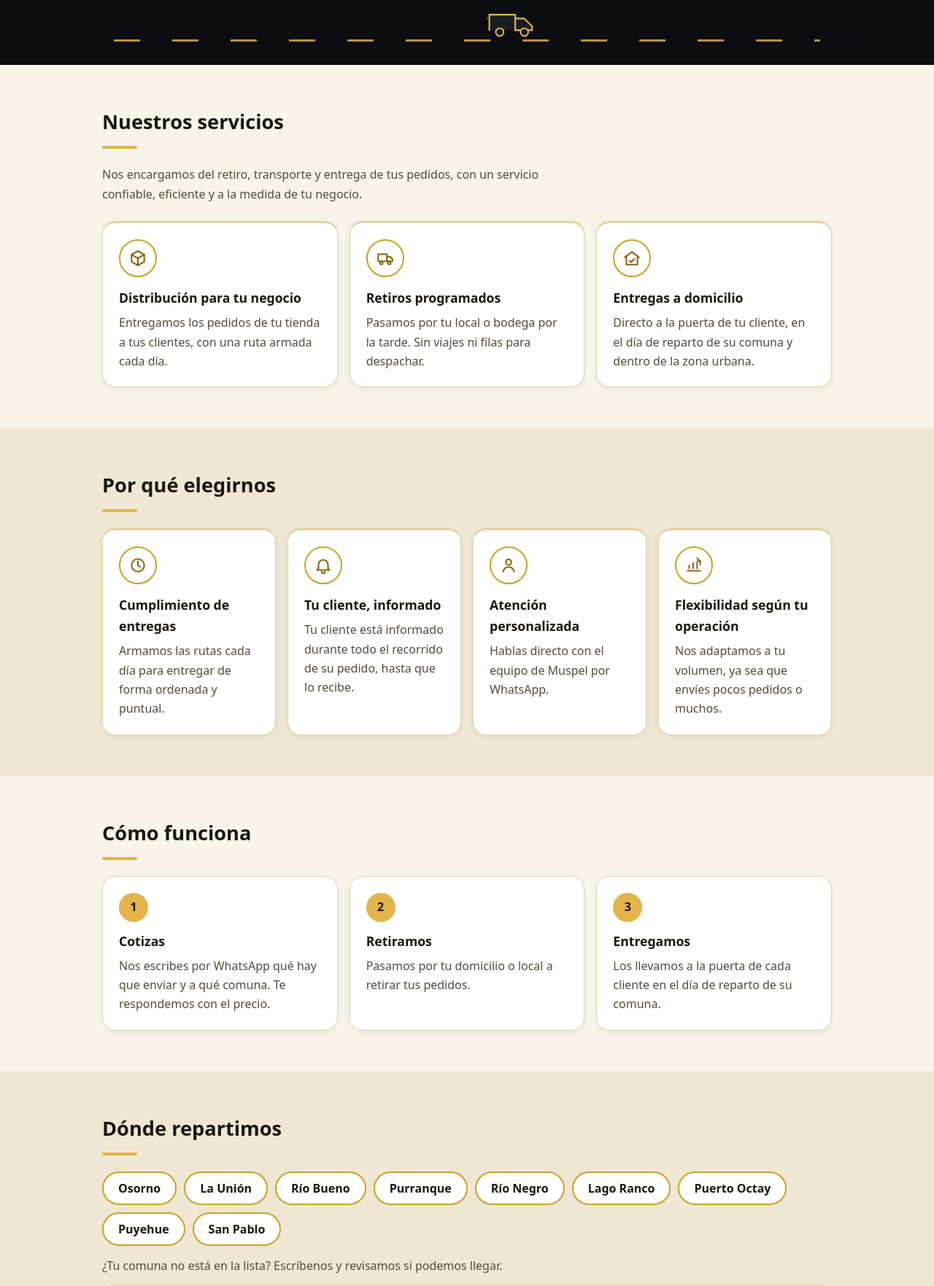
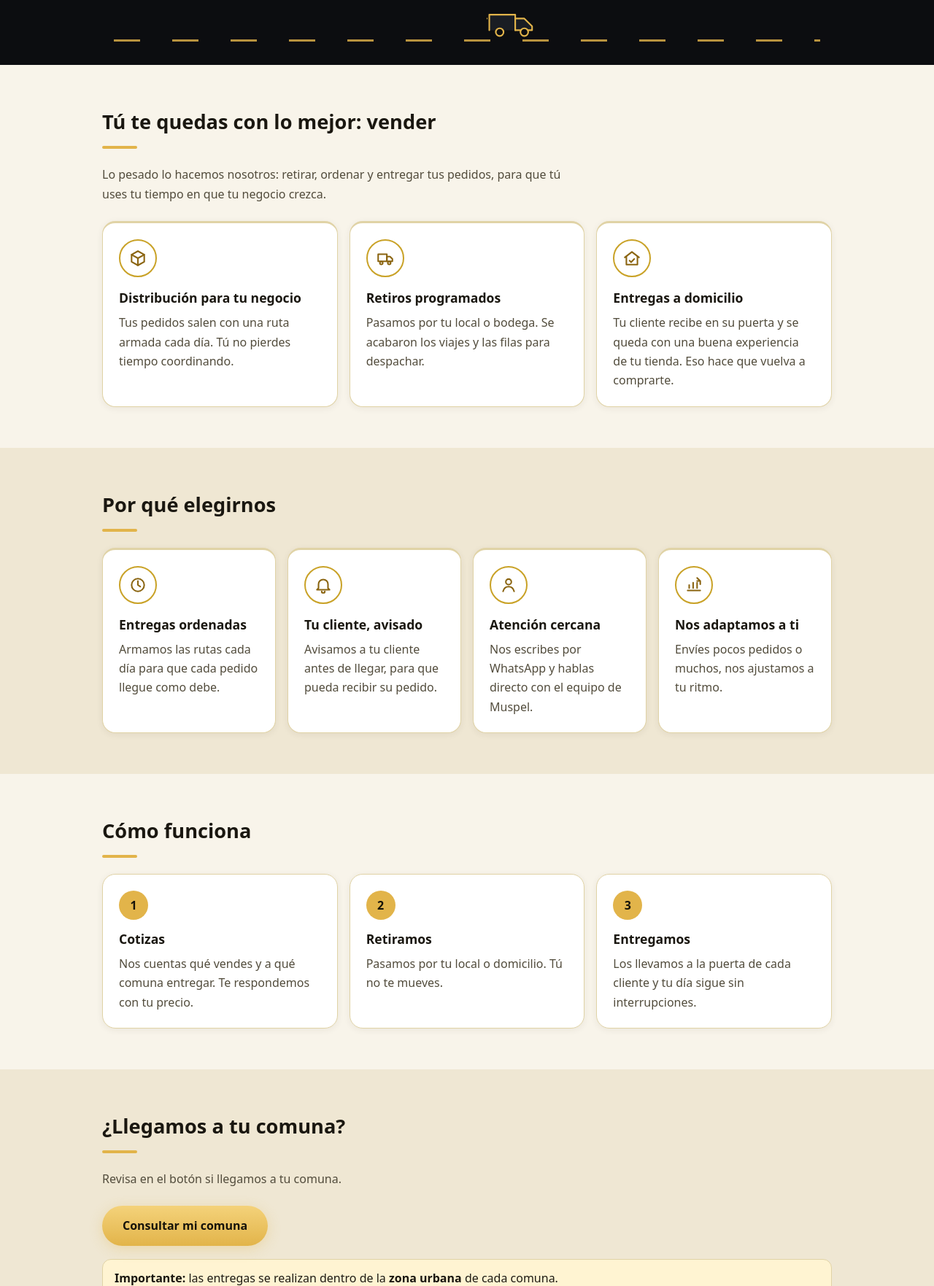
Before and after one commit to muspellogistics-prog/muspel-web, a plain HTML site: page index.html in a window 1280 px wide. Shown: the part 1037-2800 px from the top of the page at 73% size. Drawn offline with Linux system fonts and the light colour scheme.

Commit message:
Add files via upload

```diff
--- a/index.html
+++ b/index.html
@@ -4,14 +4,14 @@
 <meta charset="utf-8">
 <meta name="viewport" content="width=device-width,initial-scale=1">
 <title>Muspel Logistics | Reparto y última milla en Osorno</title>
-<meta name="description" content="Tú vendes. Nosotros entregamos. Retiro por la tarde y entrega según el día de reparto de cada comuna para emprendedores y empresas en Osorno y 8 comunas más. Cotiza por WhatsApp.">
+<meta name="description" content="Tú vendes. Nosotros entregamos. Retiramos en tu local o domicilio y entregamos a tu cliente, para emprendedores y empresas en Osorno y alrededores. Cotiza por WhatsApp.">
 <link rel="icon" href="logo.jpg">
 <link rel="canonical" href="https://muspel.cl/">
 <meta name="robots" content="index,follow">
 <meta property="og:type" content="website">
 <meta property="og:site_name" content="Muspel Logistics">
 <meta property="og:title" content="Muspel Logistics | Reparto y última milla en Osorno">
-<meta property="og:description" content="Tú vendes. Nosotros entregamos. Retiro por la tarde y entrega en Osorno y 8 comunas más para emprendedores y empresas.">
+<meta property="og:description" content="Tú vendes. Nosotros entregamos. Retiramos en tu local o domicilio y entregamos a tu cliente, en Osorno y alrededores.">
 <meta property="og:url" content="https://muspel.cl/">
 <meta property="og:image" content="https://muspel.cl/logo.jpg">
 <meta property="og:locale" content="es_CL">
@@ -20,7 +20,7 @@
  "@type": "LocalBusiness",
  "name": "Muspel Logistics",
  "legalName": "Muspel Distribución y Logística SpA",
- "description": "Retiro por la tarde y entrega en Osorno y 8 comunas más para emprendedores y empresas. Reparto y última milla.",
+ "description": "Retiramos en tu local o domicilio y entregamos a tu cliente, en Osorno y alrededores. Reparto y última milla.",
  "url": "https://muspel.cl/",
  "logo": "https://muspel.cl/logo.jpg",
  "image": "https://muspel.cl/logo.jpg",
@@ -31,7 +31,8 @@
   "addressRegion": "Región de Los Lagos",
   "addressCountry": "CL"
  },
- "areaServed": [{"@type":"City","name":"Osorno"},{"@type":"City","name":"La Unión"},{"@type":"City","name":"Río Bueno"},{"@type":"City","name":"Purranque"},{"@type":"City","name":"Río Negro"},{"@type":"City","name":"Lago Ranco"},{"@type":"City","name":"Puerto Octay"},{"@type":"City","name":"Puyehue"},{"@type":"City","name":"San Pablo"}],
+ "areaServed": {"@type":"City","name":"Osorno"}
+,
  "sameAs": [
   "https://www.instagram.com/muspel.logistics",
   "https://www.tiktok.com/@muspel.logistics"
@@ -193,7 +194,7 @@ footer a{color:inherit}
   <h1>Tú vendes.<span>Nosotros entregamos.</span></h1>
   <p class="sub">Retiramos tus pedidos en tu local o domicilio y los llevamos a la puerta de tu cliente en el siguiente día de reparto. Repartimos en la zona urbana de Osorno y alrededores.</p>
   <div class="btns">
-    <a class="btn btn-p" href="https://wa.me/56952207386?text=Hola%2C%20quiero%20informaci%C3%B3n%20del%20servicio%20de%20reparto%20de%20Muspel.">Escríbenos por WhatsApp</a>
+    <a class="btn btn-p" href="https://wa.me/56952207386?text=Hola%2C%20quiero%20informaci%C3%B3n%20del%20servicio%20de%20reparto%20de%20Muspel.">Quiero cotizar mi envío</a>
     <a class="btn btn-s" href="#como">Cómo funciona</a>
   </div>
 </header>
@@ -204,51 +205,49 @@ footer a{color:inherit}
 </div>
 
 <section class="band"><div class="wrap">
-  <h2 id="servicios">Nuestros servicios</h2>
-  <p class="lead">Nos encargamos del retiro, transporte y entrega de tus pedidos, con un servicio confiable, eficiente y a la medida de tu negocio.</p>
+  <h2 id="servicios">Tú te quedas con lo mejor: vender</h2>
+  <p class="lead">Lo pesado lo hacemos nosotros: retirar, ordenar y entregar tus pedidos, para que tú uses tu tiempo en que tu negocio crezca.</p>
   <div class="grid">
-    <div class="card"><div class="ic"><svg viewBox="0 0 24 24" aria-hidden="true"><path d="M12 3l8 4.5v9L12 21l-8-4.5v-9z"/><path d="M4 7.5l8 4.5 8-4.5"/><path d="M12 12v9"/></svg></div><h3>Distribución para tu negocio</h3><p>Entregamos los pedidos de tu tienda a tus clientes, con una ruta armada cada día.</p></div>
-    <div class="card"><div class="ic"><svg viewBox="0 0 24 24" aria-hidden="true"><path d="M3 7h11v9H3z"/><path d="M14 10h4l3 3v3h-7z"/><circle cx="7" cy="18" r="1.8"/><circle cx="17" cy="18" r="1.8"/></svg></div><h3>Retiros programados</h3><p>Pasamos por tu local o bodega por la tarde. Sin viajes ni filas para despachar.</p></div>
-    <div class="card"><div class="ic"><svg viewBox="0 0 24 24" aria-hidden="true"><path d="M3 11l9-7 9 7"/><path d="M5 10v10h14V10"/><path d="M9 15l2 2 4-4"/></svg></div><h3>Entregas a domicilio</h3><p>Directo a la puerta de tu cliente, en el día de reparto de su comuna y dentro de la zona urbana.</p></div>
+    <div class="card"><div class="ic"><svg viewBox="0 0 24 24" aria-hidden="true"><path d="M12 3l8 4.5v9L12 21l-8-4.5v-9z"/><path d="M4 7.5l8 4.5 8-4.5"/><path d="M12 12v9"/></svg></div><h3>Distribución para tu negocio</h3><p>Tus pedidos salen con una ruta armada cada día. Tú no pierdes tiempo coordinando.</p></div>
+    <div class="card"><div class="ic"><svg viewBox="0 0 24 24" aria-hidden="true"><path d="M3 7h11v9H3z"/><path d="M14 10h4l3 3v3h-7z"/><circle cx="7" cy="18" r="1.8"/><circle cx="17" cy="18" r="1.8"/></svg></div><h3>Retiros programados</h3><p>Pasamos por tu local o bodega. Se acabaron los viajes y las filas para despachar.</p></div>
+    <div class="card"><div class="ic"><svg viewBox="0 0 24 24" aria-hidden="true"><path d="M3 11l9-7 9 7"/><path d="M5 10v10h14V10"/><path d="M9 15l2 2 4-4"/></svg></div><h3>Entregas a domicilio</h3><p>Tu cliente recibe en su puerta y se queda con una buena experiencia de tu tienda. Eso hace que vuelva a comprarte.</p></div>
   </div>
 </div></section>
 
 <section class="band t"><div class="wrap">
   <h2 id="porque">Por qué elegirnos</h2>
   <div class="grid">
-    <div class="card"><div class="ic"><svg viewBox="0 0 24 24" aria-hidden="true"><circle cx="12" cy="12" r="8"/><path d="M12 7v5l3 2"/></svg></div><h3>Cumplimiento de entregas</h3><p>Armamos las rutas cada día para entregar de forma ordenada y puntual.</p></div>
-    <div class="card"><div class="ic"><svg viewBox="0 0 24 24" aria-hidden="true"><path d="M6 16V11a6 6 0 0112 0v5l2 2H4z"/><path d="M10 20a2 2 0 004 0"/></svg></div><h3>Tu cliente, informado</h3><p>Tu cliente está informado durante todo el recorrido de su pedido, hasta que lo recibe.</p></div>
-    <div class="card"><div class="ic"><svg viewBox="0 0 24 24" aria-hidden="true"><circle cx="12" cy="8" r="3.5"/><path d="M5 20c1-4 4-6 7-6s6 2 7 6"/></svg></div><h3>Atención personalizada</h3><p>Hablas directo con el equipo de Muspel por WhatsApp.</p></div>
-    <div class="card"><div class="ic"><svg viewBox="0 0 24 24" aria-hidden="true"><path d="M4 19h16"/><path d="M6 16v-4M11 16V9M16 16v-7M20 7l-4-4M20 7h-4M20 7v4"/></svg></div><h3>Flexibilidad según tu operación</h3><p>Nos adaptamos a tu volumen, ya sea que envíes pocos pedidos o muchos.</p></div>
+    <div class="card"><div class="ic"><svg viewBox="0 0 24 24" aria-hidden="true"><circle cx="12" cy="12" r="8"/><path d="M12 7v5l3 2"/></svg></div><h3>Entregas ordenadas</h3><p>Armamos las rutas cada día para que cada pedido llegue como debe.</p></div>
+    <div class="card"><div class="ic"><svg viewBox="0 0 24 24" aria-hidden="true"><path d="M6 16V11a6 6 0 0112 0v5l2 2H4z"/><path d="M10 20a2 2 0 004 0"/></svg></div><h3>Tu cliente, avisado</h3><p>Avisamos a tu cliente antes de llegar, para que pueda recibir su pedido.</p></div>
+    <div class="card"><div class="ic"><svg viewBox="0 0 24 24" aria-hidden="true"><circle cx="12" cy="8" r="3.5"/><path d="M5 20c1-4 4-6 7-6s6 2 7 6"/></svg></div><h3>Atención cercana</h3><p>Nos escribes por WhatsApp y hablas directo con el equipo de Muspel.</p></div>
+    <div class="card"><div class="ic"><svg viewBox="0 0 24 24" aria-hidden="true"><path d="M4 19h16"/><path d="M6 16v-4M11 16V9M16 16v-7M20 7l-4-4M20 7h-4M20 7v4"/></svg></div><h3>Nos adaptamos a ti</h3><p>Envíes pocos pedidos o muchos, nos ajustamos a tu ritmo.</p></div>
   </div>
 </div></section>
 
 <section class="band"><div class="wrap">
   <h2 id="como">Cómo funciona</h2>
   <div class="pasos">
-    <div class="paso"><span class="n">1</span><h3>Cotizas</h3><p>Nos escribes por WhatsApp qué hay que enviar y a qué comuna. Te respondemos con el precio.</p></div>
-    <div class="paso"><span class="n">2</span><h3>Retiramos</h3><p>Pasamos por tu domicilio o local a retirar tus pedidos.</p></div>
-    <div class="paso"><span class="n">3</span><h3>Entregamos</h3><p>Los llevamos a la puerta de cada cliente en el día de reparto de su comuna.</p></div>
+    <div class="paso"><span class="n">1</span><h3>Cotizas</h3><p>Nos cuentas qué vendes y a qué comuna entregar. Te respondemos con tu precio.</p></div>
+    <div class="paso"><span class="n">2</span><h3>Retiramos</h3><p>Pasamos por tu local o domicilio. Tú no te mueves.</p></div>
+    <div class="paso"><span class="n">3</span><h3>Entregamos</h3><p>Los llevamos a la puerta de cada cliente y tu día sigue sin interrupciones.</p></div>
   </div>
 </div></section>
 
 <section class="band t"><div class="wrap">
-  <h2 id="cobertura">Dónde repartimos</h2>
-  <ul class="chips">
-    <li>Osorno</li><li>La Unión</li><li>Río Bueno</li><li>Purranque</li><li>Río Negro</li><li>Lago Ranco</li><li>Puerto Octay</li><li>Puyehue</li><li>San Pablo</li>
-  </ul>
-  <p class="nota">¿Tu comuna no está en la lista? Escríbenos y revisamos si podemos llegar.</p>
-  <p class="zona"><strong>Importante:</strong> las entregas se realizan dentro de la <strong>zona urbana</strong> de cada comuna.</p>
+  <h2 id="cobertura">¿Llegamos a tu comuna?</h2>
+  <p class="lead">Revisa en el botón si llegamos a tu comuna.</p>
+  <div class="btns" style="justify-content:flex-start;margin:0 0 18px"><a class="btn btn-p" href="https://wa.me/56952207386?text=Hola%2C%20quiero%20saber%20si%20llegan%20a%20mi%20comuna.">Consultar mi comuna</a></div>
+    <p class="zona"><strong>Importante:</strong> las entregas se realizan dentro de la <strong>zona urbana</strong> de cada comuna.</p>
   <p class="zona"><strong>Tipo de productos:</strong> por política de la empresa, no realizamos el transporte de alimentos ni de productos perecibles.</p>
 </div></section>
 
 <section class="band"><div class="wrap">
-  <h2 id="cotizador">Cotiza tu envío</h2>
-  <p class="lead">Cuéntanos lo básico y te respondemos con el precio por WhatsApp.</p>
+  <h2 id="cotizador">Cotiza en 1 minuto</h2>
+  <p class="lead">Cuéntanos lo básico y te respondemos por WhatsApp con tu precio.</p>
   <div class="card fcard"><form class="form" id="cotiz" novalidate onsubmit="return false">
     <div><label for="f-neg">Tu nombre o el de tu negocio</label><input id="f-neg" type="text" autocomplete="organization" placeholder="Ej: Tienda Los Lagos"></div>
     <div><label for="f-com">Comuna donde entregamos</label>
-      <select id="f-com"><option>Osorno</option><option>La Unión</option><option>Río Bueno</option><option>Purranque</option><option>Río Negro</option><option>Lago Ranco</option><option>Puerto Octay</option><option>Puyehue</option><option>San Pablo</option><option>Otra comuna (consultar)</option></select>
+      <input id="f-com" type="text" placeholder="Ej: Osorno">
       <p class="ayuda">Entregamos dentro de la zona urbana de la comuna.</p></div>
     <div><label for="f-env">Cuántos envíos haces por semana</label>
       <select id="f-env"><option>1 a 5</option><option>6 a 20</option><option>21 a 50</option><option>Más de 50</option></select></div>
@@ -263,7 +262,7 @@ footer a{color:inherit}
     <div><label for="f-com2">Comentarios (opcional)</label><textarea id="f-com2" rows="3" placeholder="Ej: cuántos pedidos aproximados, horario de retiro, qué necesitas"></textarea><p class="ayuda">Cuéntanos qué necesitas o si hay algo especial que debamos saber.</p></div>
     <p class="err" id="f-err" role="alert">Completa los campos marcados para poder cotizar.</p>
     <p class="ayuda" style="margin:0">Usamos tus datos solo para responder tu cotización.</p>
-    <a class="btn btn-p" id="f-wa" href="#" style="text-align:center">Pedir cotización por WhatsApp</a>
+    <a class="btn btn-p" id="f-wa" href="#" style="text-align:center">Quiero mi cotización por WhatsApp</a>
   </form></div>
 </div></section>
 
@@ -277,7 +276,7 @@ footer a{color:inherit}
 </div></section>
 
 <section class="band"><div class="wrap">
-  <h2 id="contacto">Contacto</h2>
+  <h2 id="contacto">Hablemos</h2>
   <div class="contacto">
     <div class="card"><h3>WhatsApp</h3><p><a href="https://wa.me/56952207386?text=Hola%2C%20quiero%20cotizar%20un%20servicio%20de%20reparto%20con%20Muspel.">Escríbenos por WhatsApp</a></p></div>
     <div class="card"><h3>Correo</h3><p><a href="mailto:muspel.logistics@gmail.com">muspel.logistics@gmail.com</a></p></div>
@@ -354,7 +353,7 @@ footer a{color:inherit}
   });
 })();
 </script>
-<a class="wa-flot" href="https://wa.me/56952207386?text=Hola%2C%20quiero%20cotizar%20un%20servicio%20de%20reparto%20con%20Muspel.">WhatsApp</a>
+<a class="wa-flot" href="https://wa.me/56952207386?text=Hola%2C%20quiero%20cotizar%20un%20servicio%20de%20reparto%20con%20Muspel.">Cotizar</a>
 <footer><div class="redes"><a href="https://www.instagram.com/muspel.logistics/" target="_blank" rel="noopener"><svg viewBox="0 0 24 24" aria-hidden="true"><rect x="3" y="3" width="18" height="18" rx="5"/><circle cx="12" cy="12" r="4"/><circle cx="17.3" cy="6.7" r=".6"/></svg>Instagram</a><a href="https://www.tiktok.com/@muspel.logistics" target="_blank" rel="noopener"><svg viewBox="0 0 24 24" aria-hidden="true"><path d="M14 3v11.5a3.5 3.5 0 11-3.5-3.5"/><path d="M14 3c.4 2.6 2 4.3 5 4.5"/></svg>TikTok</a></div><span class="lema">Tu envío. Nuestro compromiso.</span>© 2026 Muspel Distribución y Logística SpA · Osorno, Chile</footer>
 </body>
 </html>
```
